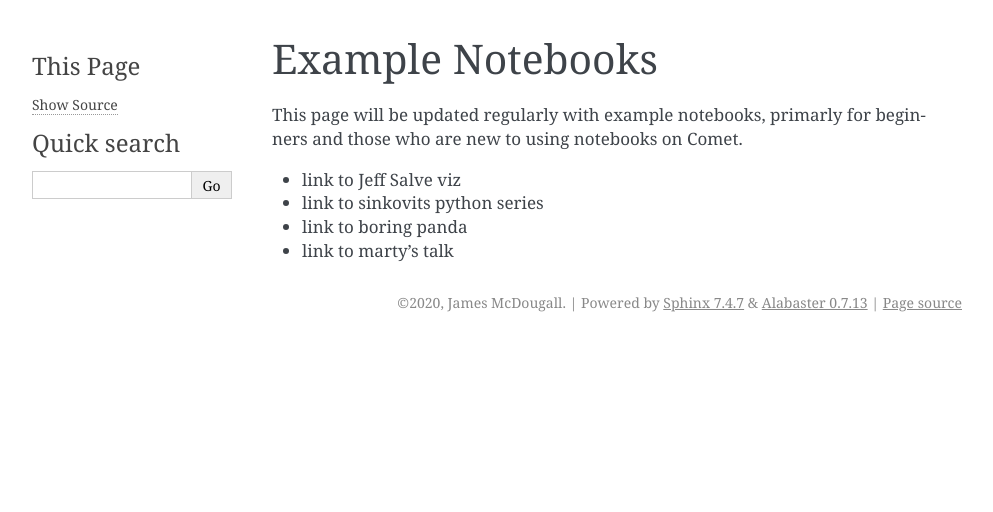
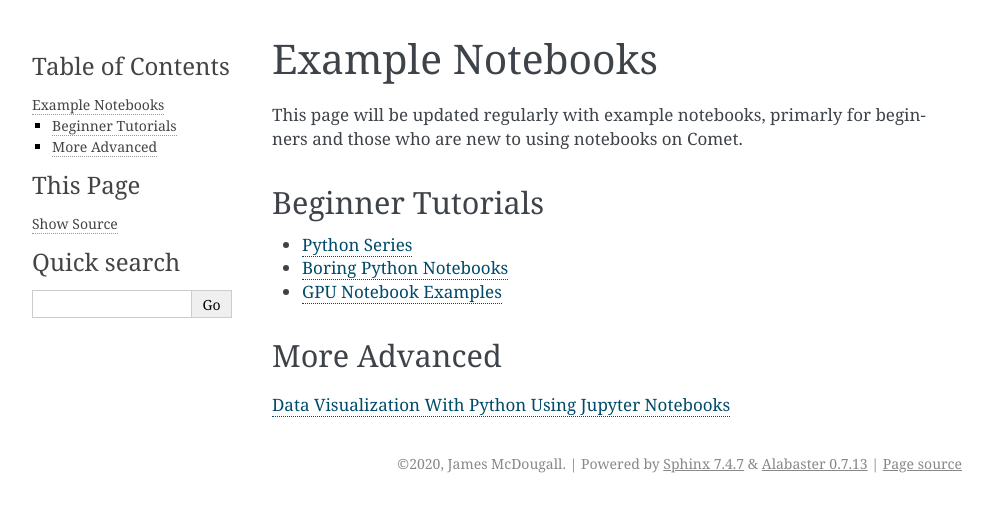
Before and after one commit to sdsc-hpc-training-org/notebooks-101, a Sphinx documentation site: the page built from Docs/source/examples.md, in a window 1280 px wide. Shown: the top 512 px of the page, without its empty margins (148-1141 px from the left). Built offline with Sphinx 7.4.7, drawn with Linux system fonts in a browser that asks for light colours.

Commit message:
Update examples.md
adding links to related examples

```diff
--- a/Docs/source/examples.md
+++ b/Docs/source/examples.md
@@ -1,7 +1,10 @@
 # Example Notebooks
 This page will be updated regularly with example notebooks, primarly for beginners and those who are new to using notebooks on Comet.
 
-+ link to Jeff Salve viz
-+ link to sinkovits python series
-+ link to boring panda
-+ link to marty's talk
+## Beginner Tutorials
+* [Python Series](https://github.com/sinkovit/PythonSeries)
+* [Boring Python Notebooks](https://github.com/sdsc-hpc-training-org/notebook_examples/tree/master/Boring_Python)
+* [GPU Notebook Examples](https://github.com/sdsc-hpc-training-org/notebook_examples)
+
+## More Advanced
+[Data Visualization With Python Using Jupyter Notebooks](https://github.com/sdsc-hpc-training-org/webinars/tree/master/201912_data_viz_python)
```
